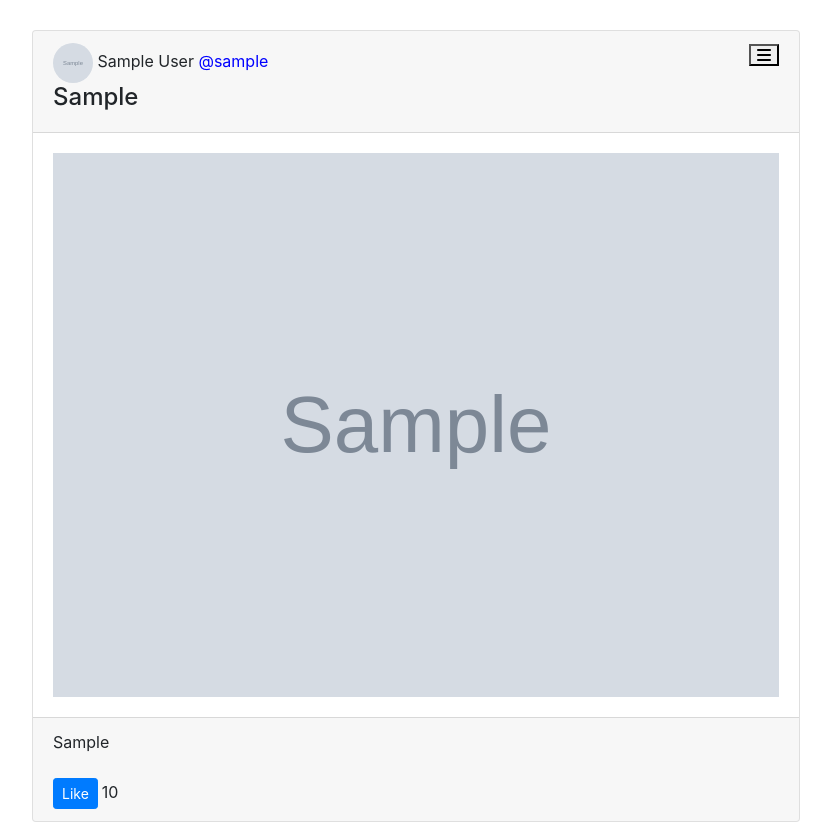
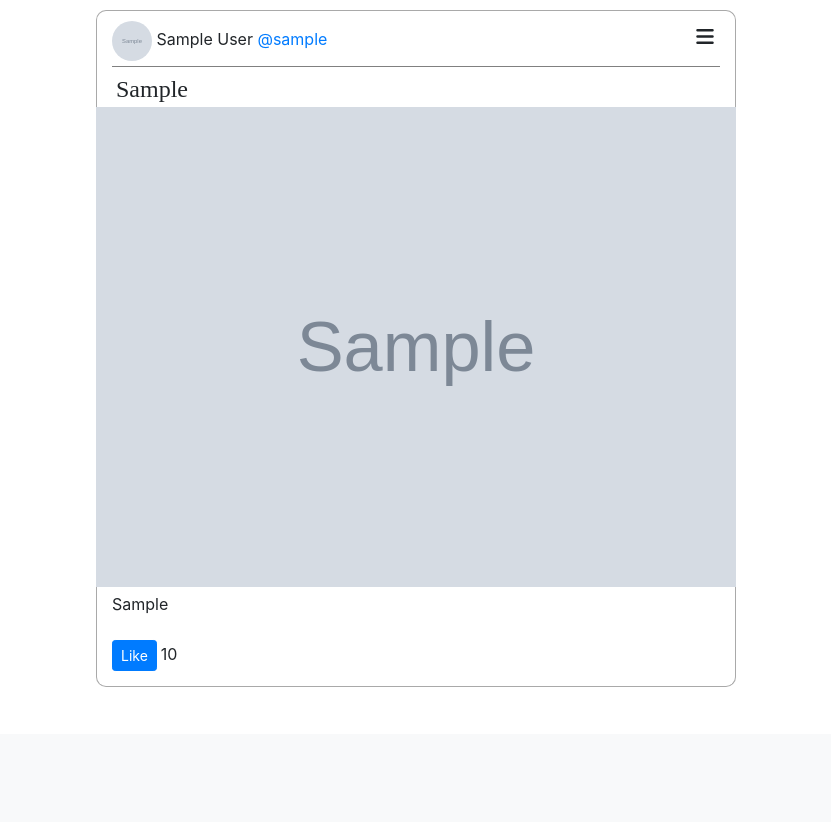
Before and after one commit to mayankR1999/travelpedia, a Django app: page /user/ in a window 1280 px wide. Shown: the part 66-888 px from the top of the page, without its empty margins (224-1055 px from the left). After the commit the page ends 753 px from the top, so only its background shows below. Run offline with Django 3.2, Linux system fonts and the light colour scheme; a user stored in the database is signed in; tables that the repository leaves empty hold one stand-in row (values such as "Sample post"); grey boxes marked "Sample" are stand-in pictures; some libraries are stand-ins or nearby versions.

Commit message:
Changed layout of Post.

```diff
--- a/static/classes.css
+++ b/static/classes.css
@@ -72,17 +72,54 @@ span.registration-entries{
   box-shadow: 0px 2px 6px;
 }
 
-.mycard{
-  margin-left: 20%;
-  margin-right: 20%;
-  margin-top: 30px;
+.custom-card{
+  margin: 10px 25%;
   position: inherit !important;
+}
+
+.custom-card-header{
+  border: solid 1.5px darkgray; border-radius: 10px 10px 0px 0px;
+  border-bottom: none;
+  padding: 10px 15px 0px 15px;
+}
+
+.custom-card.body{
+  border-style: solid;
+}
+
+.custom-card-footer{
+  border: solid 1.5px darkgray; border-radius: 0px 0px 10px 10px;
+  border-top: none;
+  display: flow-root;
+  padding: 5px 15px 15px 15px;
 }
 
 .topbar-username{
   font-weight: bold;
   font-size: 140%;
   margin: 0px 0px 3px 10px;
+}
+
+.place-heading{
+  font-family: ui-monospace; font-size: x-large;
+  padding: 4px 4px 0px 4px;
+  border-top: solid 1px gray;
+  margin-top: 5px;
+}
+
+.dropdown-bars{
+  display: flex;
+  height: 30px; width: 30px;
+  border-radius: 15px;
+  justify-content: center;
+  align-items: center;
+}
+.dropdown-bars:hover{
+  background-color: lightgrey;
+}
+.dropdown-bars:active{
+  background-color: lightgrey;
+  border: solid 1.5px;
 }
 
 /*--------------------------------   Preloader Class    -----------------------------*/
--- a/templates/posts-scrolling-layout.html
+++ b/templates/posts-scrolling-layout.html
@@ -1,22 +1,22 @@
 {% if posts %}
     {% for post in posts %}
-        <div class="card mycard">
-            <div class="card-header">
+        <div class="custom-card">
+            <div class="custom-card-header">
                 <img src="{{post.owner.avatar.url}}" style="border-radius: 20px;" height="40px" width="40px">
                 {{post.owner.first_name}} {{post.owner.last_name}}
-                <span style="color: blue;">@{{ post.owner.username }}</span>
+                <a href="{% url 'show_user_profile' post.owner.id %}">@{{ post.owner.username }}</a>
                 {% if post.owner == user %}
                     <div style="float: right;">
-                        <button type="button" class="fas fa-bars" data-toggle="dropdown"></button>
+                        <div class="dropdown-bars" data-toggle="dropdown"><i class="fas fa-bars fa-lg" ></i></div>
                         <div class="dropdown-menu">
                             <a class="dropdown-item" id="delete_post" data-catid="{{ post.id }}"">Delete</a>
                         </div>
                     </div>
                 {% endif %}
-                <h4>{{ post.place }}</h4>
+                <div class="place-heading">{{ post.place }}</div>
             </div>
-            <div class="card-body"><img src="{{post.img.url}}" height="auto" width="100%"></div>
-            <div class="card-footer">
+            <div class="custom-card-body"><img src="{{post.img.url}}" height="auto" width="100%"></div>
+            <div class="custom-card-footer">
                 {{ post.experience }}<br><br>
                 {% if user in post.liked_by %}
                     <button style="float: left;" id="lb{{post.id}}" data-catid="{{ post.id }}" href="#" class="btn btn-primary btn-sm likebutton">Like</button>
--- a/user_details.txt
+++ b/user_details.txt
@@ -6,7 +6,7 @@ s.no. username : password
 
 3. aryan_nehra : Aryan%99
 
-4. m.s.dhoni : 7#captain#7
+4. m.s.dhoni : 7#Captain#7
 
 5. i_am_iron_man : 1$Robertdj
 
```
Also changed, not shown: media/pictures/mcleodganj_sEU7EBT.jpg (deleted), media/pictures/ooty.jpg (added).
